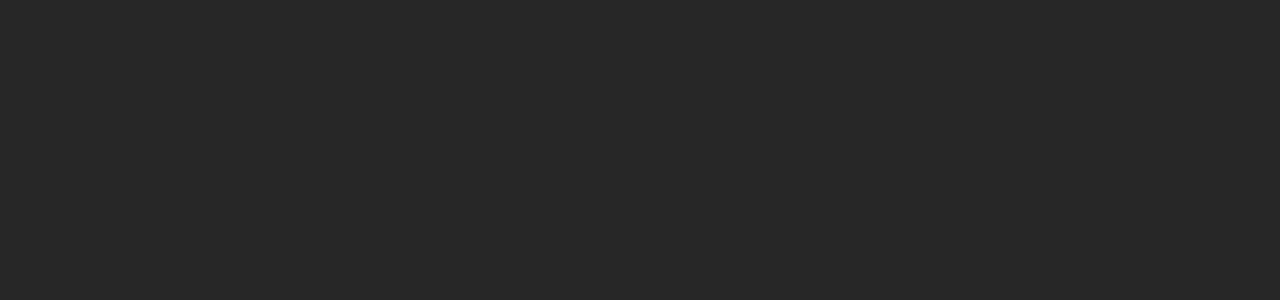
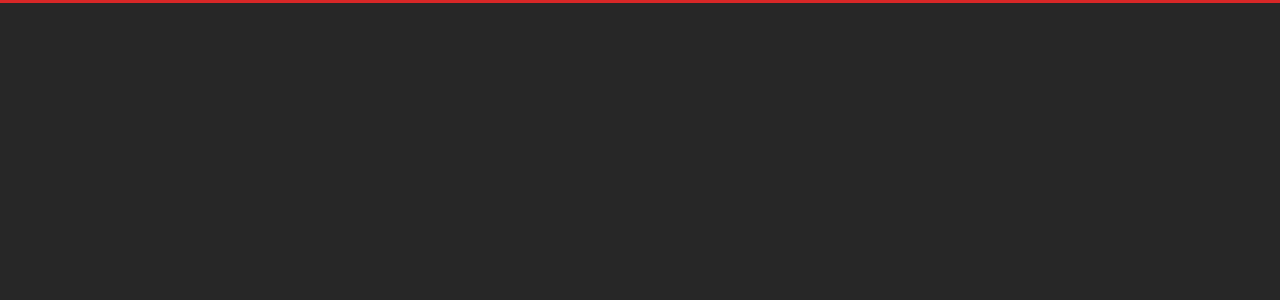
Before and after one commit to DevDugg/next-landing-template, a Next.js app: page / in a window 1280 px wide. Shown: the top 300 px of the page. Built offline with nearby package versions, Linux system fonts and the light colour scheme.

Commit message:
ADDED: provider in layout

```diff
--- a/src/app/layout.tsx
+++ b/src/app/layout.tsx
@@ -2,6 +2,7 @@
 
 import { Inter } from "next/font/google";
 import type { Metadata } from "next";
+import Provider from "@/config/provider";
 
 const font = Inter({ subsets: ["latin"] });
 
@@ -17,7 +18,9 @@
 }>) {
   return (
     <html lang="en">
-      <body className={`${font.className} bg-BACKGROUND size-[100vh]`}>{children}</body>
+      <body className={`${font.className} bg-BACKGROUND size-[100vh]`}>
+        <Provider>{children}</Provider>
+      </body>
     </html>
   );
 }
--- /dev/null
+++ b/src/config/provider.tsx
@@ -0,0 +1,21 @@
+"use client";
+
+import CheckConfig from "./check-config";
+import { MotionConfig } from "framer-motion";
+import { PropsWithChildren } from "react";
+import ScrollProgress from "@/components/ui/scroll-progress";
+import SmoothScroll from "@/components/animations/smooth-scroll";
+import { defaultTransition } from "./transitions";
+
+const Provider = ({ children }: PropsWithChildren) => {
+  return (
+    <SmoothScroll>
+      <MotionConfig transition={defaultTransition}>
+        <ScrollProgress>
+          <CheckConfig>{children}</CheckConfig>
+        </ScrollProgress>
+      </MotionConfig>
+    </SmoothScroll>
+  );
+};
+export default Provider;
```
